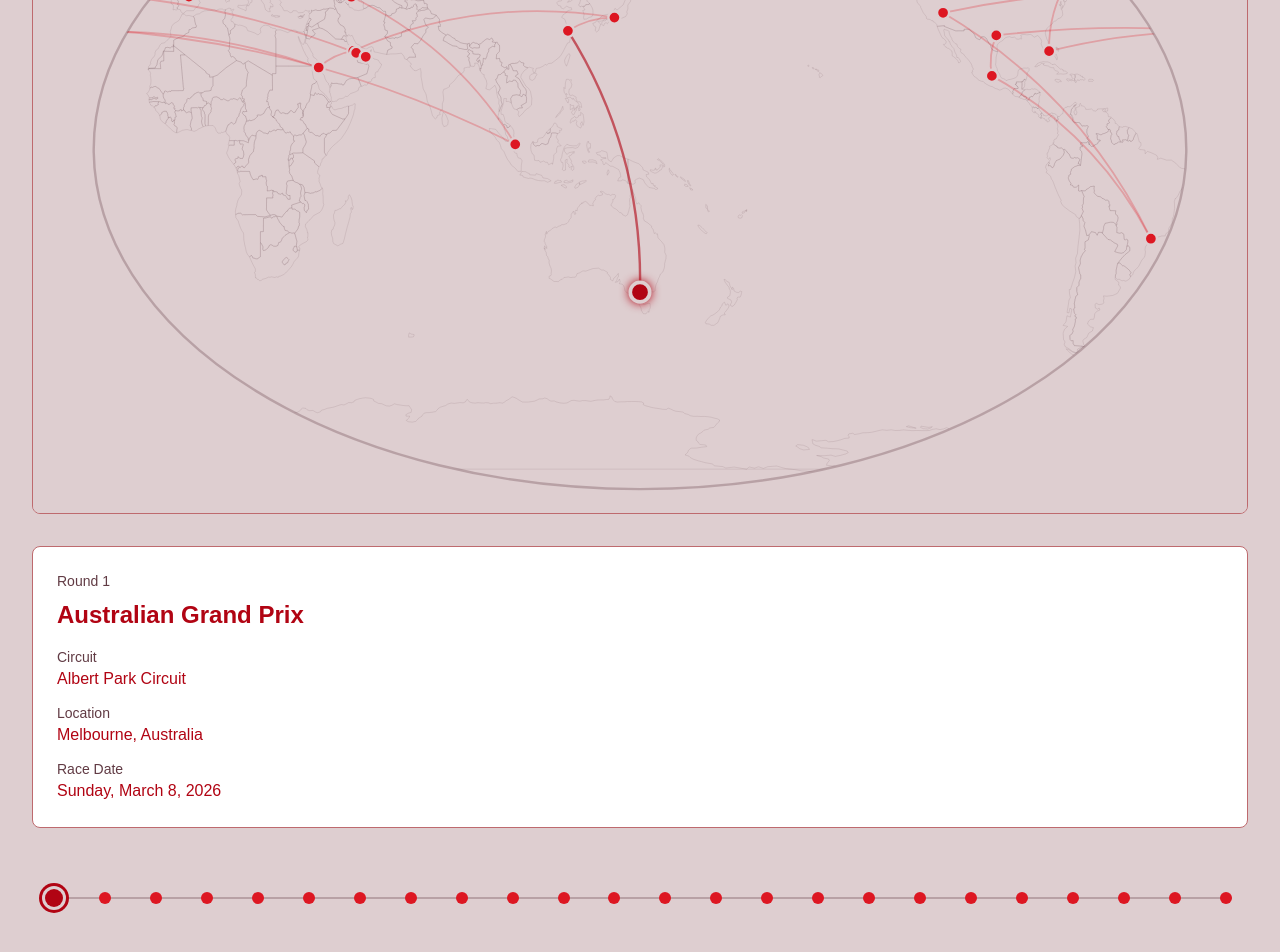
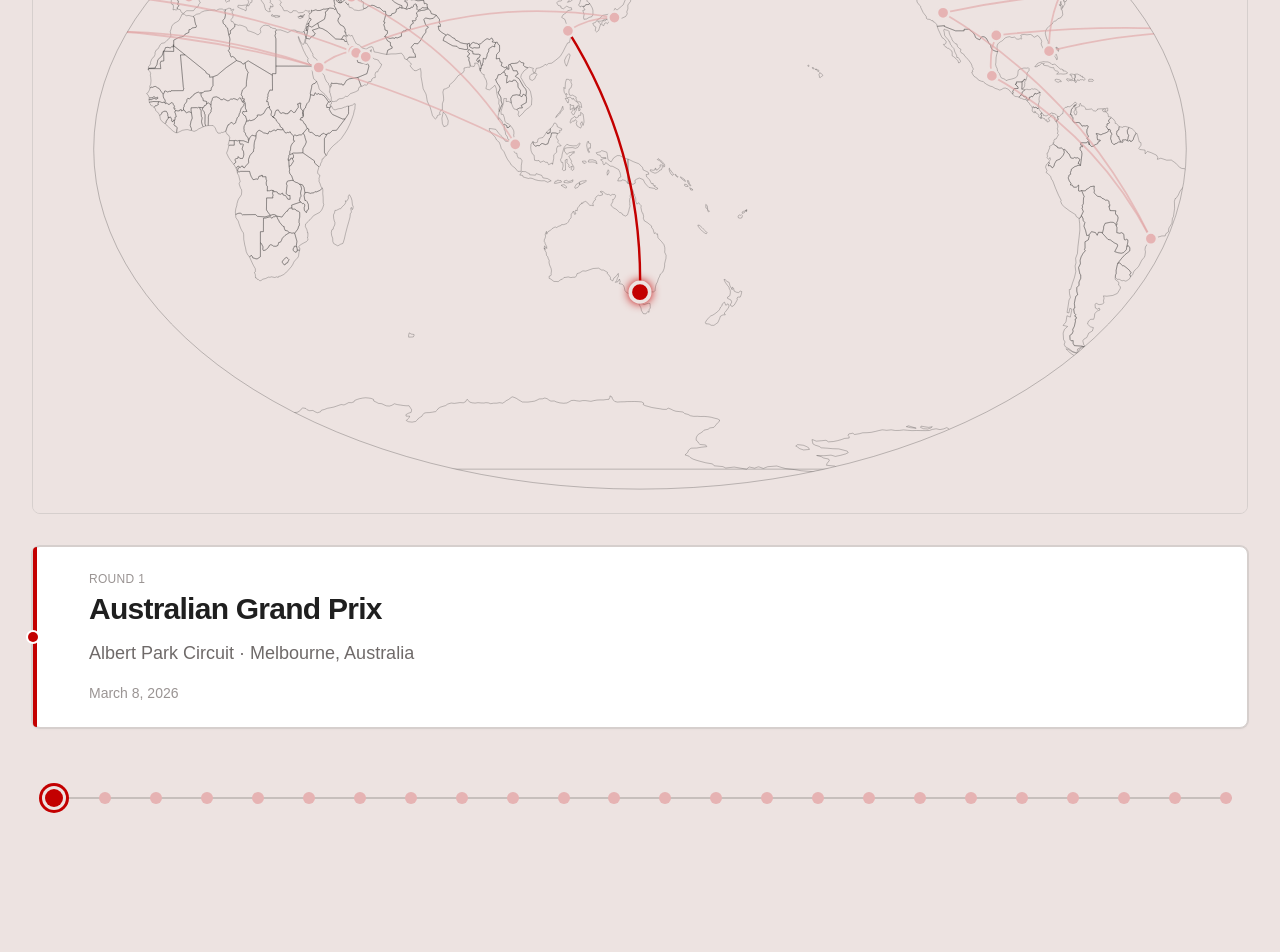
Before and after one commit to taylorbush35/f1-2026-calendar, a Next.js app: page / in a window 1280 px wide. Shown: the part 356-1308 px from the top of the page. After the commit the page ends 1224 px from the top, so only its background shows below. Built offline with nearby package versions, Linux system fonts and the light colour scheme.

Commit message:
Styling Updates for Map and Timeline Cards

```diff
--- a/src/app/globals.css
+++ b/src/app/globals.css
@@ -1,63 +1,83 @@
 @import "tailwindcss";
 
+/* ==========================================================================
+   F1 2026 — Final Color Token System
+   Use ONLY semantic tokens in components (no raw hex in JSX)
+   ========================================================================== */
+
 :root {
-  --background: #deced0;
-  --foreground: #171717;
-  --f1-primary: #b10413;
-  --f1-secondary: #dd1722;
-  --f1-secondary-2: #d44c5c;
-  --f1-accent: #be6a6e;
-  --f1-accent-2: #613b44;
-  --card-bg: #ffffff;
-  --card-border: #be6a6e;
-  --text-primary: #b10413;
-  --text-secondary: #613b44;
+  /* Backgrounds */
+  --bg-primary: #ede3e1; /* main page */
+  --bg-surface: #ffffff; /* cards/panels */
+  --bg-muted: #f6f0ef; /* subtle sections/hover fills */
+
+  /* Text */
+  --text-primary: #1f1f1f; /* near-black */
+  --text-secondary: #6f6a69; /* muted body */
+  --text-tertiary: #9a9493; /* labels/meta */
+
+  /* Borders / Structure */
+  --border-subtle: #d6cfcd; /* dividers */
+  --border-strong: #bfb7b5; /* active containers */
+
+  /* Accent (F1) */
+  --accent-primary: #c30000; /* F1 red (use sparingly) */
+  --accent-muted: #e6b3b3; /* inactive/adjacent states */
+
+  /* Map / Data */
+  --map-land: #cfc7c5; /* country outlines */
+  --map-outline: #1f1f1f; /* country boundary lines (charcoal) */
+  --map-graticule: #1f1f1f; /* globe outline (near-black) */
+  --map-arc-muted: #e2a3a3; /* non-active travel arcs */
+  --map-arc-active: #c30000; /* active travel arc */
 }
 
-.dark {
-  --background: #1a0f11;
-  --foreground: #deced0;
-  --f1-primary: #d44c5c;
-  --f1-secondary: #dd1722;
-  --f1-secondary-2: #b10413;
-  --f1-accent: #613b44;
-  --f1-accent-2: #be6a6e;
-  --card-bg: #2a1a1d;
-  --card-border: #613b44;
-  --text-primary: #d44c5c;
-  --text-secondary: #be6a6e;
+/* Optional: dark mode values (keep token names the same) */
+[data-theme="dark"] {
+  --bg-primary: #121212;
+  --bg-surface: #1a1a1a;
+  --bg-muted: #161616;
+
+  --text-primary: #f2f2f2;
+  --text-secondary: #b8b2b1;
+  --text-tertiary: #8e8a89;
+
+  --border-subtle: #2a2a2a;
+  --border-strong: #3a3a3a;
+
+  --accent-primary: #ff2a2a;
+  --accent-muted: #5a2a2a;
+
+  --map-land: #2e2e2e;
+  --map-outline: #e0e0e0; /* country boundary lines (light charcoal for dark mode) */
+  --map-graticule: #e0e0e0; /* globe outline (light for dark mode) */
+  --map-arc-muted: #6a3a3a;
+  --map-arc-active: #ff2a2a;
 }
 
 @theme inline {
-  --color-background: var(--background);
-  --color-foreground: var(--foreground);
-  --color-f1-primary: var(--f1-primary);
-  --color-f1-secondary: var(--f1-secondary);
-  --color-f1-secondary-2: var(--f1-secondary-2);
-  --color-f1-accent: var(--f1-accent);
-  --color-f1-accent-2: var(--f1-accent-2);
   --font-sans: var(--font-geist-sans);
   --font-mono: var(--font-geist-mono);
 }
 
 body {
-  background: var(--background);
-  color: var(--foreground);
+  background: var(--bg-primary);
+  color: var(--text-primary);
   font-family: Arial, Helvetica, sans-serif;
   transition: background-color 0.3s ease, color 0.3s ease;
 }
 
 .race-card {
-  border-color: var(--card-border);
-  background-color: var(--card-bg);
+  border-color: var(--border-subtle);
+  background-color: var(--bg-surface);
   box-shadow: 0 1px 2px 0 rgba(0, 0, 0, 0.05);
   transition: border-color 0.3s ease, background-color 0.3s ease, box-shadow 0.3s ease;
 }
 
 .race-card:hover {
-  box-shadow: 0 10px 15px -3px rgba(177, 4, 19, 0.1), 0 4px 6px -2px rgba(177, 4, 19, 0.05);
+  box-shadow: 0 10px 15px -3px rgba(195, 0, 0, 0.1), 0 4px 6px -2px rgba(195, 0, 0, 0.05);
 }
 
-.dark .race-card:hover {
-  box-shadow: 0 10px 15px -3px rgba(212, 76, 92, 0.2), 0 4px 6px -2px rgba(212, 76, 92, 0.1);
+[data-theme="dark"] .race-card:hover {
+  box-shadow: 0 10px 15px -3px rgba(255, 42, 42, 0.2), 0 4px 6px -2px rgba(255, 42, 42, 0.1);
 }
--- a/src/app/page.tsx
+++ b/src/app/page.tsx
@@ -5,7 +5,7 @@
 import ThemeToggle from "@/components/ThemeToggle";
 import GlobeMap from "@/components/GlobeMap";
 import SeasonTimeline from "@/components/SeasonTimeline";
-import RaceDetailPanel from "@/components/RaceDetailPanel";
+import RacePanel from "@/components/RacePanel";
 
 export default function Home() {
   // Step 2: Wire up selection state
@@ -21,7 +21,7 @@
   };
 
   return (
-    <div className="min-h-screen transition-colors duration-300" style={{ backgroundColor: "var(--background)" }}>
+    <div className="min-h-screen transition-colors duration-300" style={{ backgroundColor: "var(--bg-primary)" }}>
       <main className="mx-auto max-w-7xl px-4 py-8 sm:px-6 lg:px-8">
         {/* Header */}
         <div className="mb-8 flex flex-col justify-between gap-4 sm:flex-row sm:items-end">
@@ -43,7 +43,7 @@
         </div>
 
         {/* Hero: Globe/Map view */}
-        <div className="mb-8 overflow-hidden rounded-lg border transition-colors duration-300" style={{ borderColor: "var(--card-border)", minHeight: "600px" }}>
+        <div className="mb-8 overflow-hidden rounded-lg border transition-colors duration-300" style={{ borderColor: "var(--border-subtle)", minHeight: "600px" }}>
           <GlobeMap
             races={races2026}
             selectedRaceId={selectedRaceId}
@@ -51,9 +51,9 @@
           />
         </div>
 
-        {/* Detail panel */}
+        {/* Race panel */}
         <div className="mb-8">
-          <RaceDetailPanel race={selectedRace} />
+          <RacePanel race={selectedRace} />
         </div>
 
         {/* Timeline scrubber */}
--- a/src/components/GlobeMap.tsx
+++ b/src/components/GlobeMap.tsx
@@ -307,9 +307,9 @@
   }, [races]);
 
   return (
-    <div className="relative w-full" style={{ backgroundColor: "var(--background)" }}>
+    <div className="relative w-full" style={{ backgroundColor: "var(--bg-primary)" }}>
       {/* Zoom controls overlay */}
-      <div className="absolute right-4 top-4 z-10 flex flex-col gap-2 rounded-lg border p-2 transition-colors duration-300" style={{ backgroundColor: "var(--card-bg)", borderColor: "var(--card-border)" }}>
+      <div className="absolute right-4 top-4 z-10 flex flex-col gap-2 rounded-lg border p-2 transition-colors duration-300" style={{ backgroundColor: "var(--bg-surface)", borderColor: "var(--border-subtle)" }}>
         <button
           onClick={() => setZoomClamped(zoom + 0.2)}
           className="px-3 py-1 text-sm font-medium transition-colors duration-300 hover:opacity-80"
@@ -375,9 +375,9 @@
                     key={`${countryPath.id}-${index}-${xShift}`}
                     d={countryPath.path}
                     fill="none"
-                    stroke="var(--text-secondary)"
-                    strokeOpacity={0.12}
-                    strokeWidth={0.8}
+                    stroke="var(--map-outline)"
+                    strokeWidth={0.7}
+                    strokeOpacity={0.3}
                     className="transition-colors duration-300"
                   />
                 ))}
@@ -396,9 +396,9 @@
                       key={`${arc.fromRound}-${arc.toRound}-${xShift}`}
                       d={arc.path}
                       fill="none"
-                      stroke={isAdjacent ? "var(--f1-primary)" : "var(--f1-secondary)"}
+                      stroke={isAdjacent ? "var(--map-arc-active)" : "var(--map-arc-muted)"}
                       strokeWidth={isAdjacent ? 2 : 1.5}
-                      opacity={isAdjacent ? 0.6 : 0.25}
+                      opacity={isAdjacent ? 1 : 0.6}
                       className="transition-all duration-300"
                     />
                   );
@@ -422,12 +422,12 @@
                       cx={x}
                       cy={y}
                       r={isSelected ? 8 : 5}
-                      fill={isSelected ? "var(--f1-primary)" : "var(--f1-secondary)"}
-                      stroke="var(--background)"
+                      fill={isSelected ? "var(--accent-primary)" : "var(--accent-muted)"}
+                      stroke="var(--bg-primary)"
                       strokeWidth={isSelected ? 3 : 2}
                       className={isSelected ? "transition-all duration-300" : "transition-all duration-300 cursor-pointer"}
                       style={{
-                        filter: isSelected ? "drop-shadow(0 0 4px var(--f1-primary))" : "none",
+                        filter: isSelected ? "drop-shadow(0 0 4px var(--accent-primary))" : "none",
                       }}
                       onClick={() => onSelectRace?.(race.round)}
                       onPointerDown={(e) => e.stopPropagation()}
@@ -446,9 +446,10 @@
           rx={globeRadiusX}
           ry={globeRadiusY}
           fill="none"
-          stroke="var(--text-secondary)"
-          strokeWidth={2}
-          opacity={0.3}
+          stroke="var(--map-outline)"
+          strokeWidth={0.7}
+          strokeOpacity={0.3}
+          className="transition-colors duration-300"
         />
       </svg>
     </div>
--- a/src/components/RaceDetailPanel.tsx
+++ /dev/null
@@ -1,136 +0,0 @@
-"use client";
-
-import type { Race } from "@/types/race";
-
-interface RaceDetailPanelProps {
-  race: Race | null;
-}
-
-export default function RaceDetailPanel({ race }: RaceDetailPanelProps) {
-  if (!race) {
-    return (
-      <div
-        className="rounded-lg border p-6 transition-colors duration-300"
-        style={{
-          backgroundColor: "var(--card-bg)",
-          borderColor: "var(--card-border)",
-        }}
-      >
-        <p
-          className="text-center transition-colors duration-300"
-          style={{ color: "var(--text-secondary)" }}
-        >
-          Select a race to view details
-        </p>
-      </div>
-    );
-  }
-
-  const formatDate = (dateString: string): string => {
-    const [year, month, day] = dateString.split("-").map(Number);
-    const date = new Date(year, month - 1, day);
-    return date.toLocaleDateString("en-US", {
-      weekday: "long",
-      month: "long",
-      day: "numeric",
-      year: "numeric",
-    });
-  };
-
-  const isSprint = race.format === "sprint";
-
-  return (
-    <div
-      className="rounded-lg border p-6 transition-colors duration-300"
-      style={{
-        backgroundColor: "var(--card-bg)",
-        borderColor: "var(--card-border)",
-      }}
-    >
-      <div className="mb-4 flex items-start justify-between">
-        <div>
-          <div
-            className="mb-2 text-sm font-medium transition-colors duration-300"
-            style={{ color: "var(--text-secondary)" }}
-          >
-            Round {race.round}
-          </div>
-          <h2
-            className="text-2xl font-bold transition-colors duration-300"
-            style={{ color: "var(--text-primary)" }}
-          >
-            {race.raceName}
-          </h2>
-        </div>
-        {isSprint && (
-          <span
-            className="rounded-full px-3 py-1 text-xs font-medium text-white transition-colors duration-300"
-            style={{ backgroundColor: "var(--f1-secondary)" }}
-          >
-            Sprint
-          </span>
-        )}
-      </div>
-
-      <div className="space-y-3">
-        <div>
-          <p
-            className="text-sm font-medium transition-colors duration-300"
-            style={{ color: "var(--text-secondary)" }}
-          >
-            Circuit
-          </p>
-          <p
-            className="transition-colors duration-300"
-            style={{ color: "var(--text-primary)" }}
-          >
-            {race.circuitName}
-          </p>
-        </div>
-
-        <div>
-          <p
-            className="text-sm font-medium transition-colors duration-300"
-            style={{ color: "var(--text-secondary)" }}
-          >
-            Location
-          </p>
-          <p
-            className="transition-colors duration-300"
-            style={{ color: "var(--text-primary)" }}
-          >
-            {race.city && `${race.city}, `}
-            {race.country}
-          </p>
-        </div>
-
-        <div>
-          <p
-            className="text-sm font-medium transition-colors duration-300"
-            style={{ color: "var(--text-secondary)" }}
-          >
-            Race Date
-          </p>
-          <p
-            className="transition-colors duration-300"
-            style={{ color: "var(--text-primary)" }}
-          >
-            {formatDate(race.raceDate)}
-          </p>
-        </div>
-
-        {isSprint && (
-          <div
-            className="rounded-md px-3 py-2 transition-colors duration-300"
-            style={{
-              backgroundColor: "var(--f1-primary)",
-              color: "white",
-            }}
-          >
-            <p className="text-sm font-medium">Calendar intel: Sprint weekend format</p>
-          </div>
-        )}
-      </div>
-    </div>
-  );
-}
--- /dev/null
+++ b/src/components/RacePanel.tsx
@@ -0,0 +1,85 @@
+"use client";
+
+import type { Race } from "@/types/race";
+
+interface RacePanelProps {
+  race: Race | null;
+}
+
+export default function RacePanel({ race }: RacePanelProps) {
+  if (!race) {
+    return null;
+  }
+
+  const formatDate = (dateString: string): string => {
+    const [year, month, day] = dateString.split("-").map(Number);
+    const date = new Date(year, month - 1, day);
+    return date.toLocaleDateString("en-US", {
+      month: "long",
+      day: "numeric",
+      year: "numeric",
+    });
+  };
+
+  return (
+    <div
+      className="relative rounded-lg border px-8 py-6 transition-all duration-300 ease-out"
+      style={{
+        backgroundColor: "var(--bg-surface)",
+        borderColor: "var(--border-subtle)",
+        boxShadow: "0 0 0 1px var(--border-subtle), 0 1px 3px 0 rgba(0, 0, 0, 0.05)",
+      }}
+    >
+      {/* Left accent rail */}
+      <div
+        className="absolute left-0 top-0 bottom-0 w-1 rounded-l-lg transition-colors duration-300"
+        style={{ backgroundColor: "var(--accent-primary)" }}
+      />
+
+      {/* Connector dot */}
+      <div
+        className="absolute left-0 top-1/2 -translate-x-1/2 -translate-y-1/2 h-2.5 w-2.5 rounded-full transition-colors duration-300"
+        style={{
+          backgroundColor: "var(--accent-primary)",
+          boxShadow: "0 0 0 2px var(--bg-surface)",
+        }}
+      />
+
+      {/* Content */}
+      <div className="relative pl-6">
+        {/* Round label */}
+        <div
+          className="mb-1 text-xs font-medium uppercase tracking-wide transition-colors duration-300"
+          style={{ color: "var(--text-tertiary)" }}
+        >
+          Round {race.round}
+        </div>
+
+        {/* Headline */}
+        <h2
+          className="mb-3 text-3xl font-bold tracking-tight transition-colors duration-300"
+          style={{ color: "var(--text-primary)" }}
+        >
+          {race.raceName}
+        </h2>
+
+        {/* Subhead: Circuit · Location */}
+        <p
+          className="mb-4 text-lg transition-colors duration-300"
+          style={{ color: "var(--text-secondary)" }}
+        >
+          {race.circuitName} · {race.city && `${race.city}, `}
+          {race.country}
+        </p>
+
+        {/* Date */}
+        <p
+          className="text-sm transition-colors duration-300"
+          style={{ color: "var(--text-tertiary)" }}
+        >
+          {formatDate(race.raceDate)}
+        </p>
+      </div>
+    </div>
+  );
+}
--- a/src/components/SeasonTimeline.tsx
+++ b/src/components/SeasonTimeline.tsx
@@ -14,7 +14,7 @@
   onSelectRace,
 }: SeasonTimelineProps) {
   return (
-    <div className="w-full py-8" style={{ backgroundColor: "var(--background)" }}>
+    <div className="w-full py-8" style={{ backgroundColor: "var(--bg-primary)" }}>
       <div className="relative mx-auto max-w-7xl px-4">
         {/* Timeline line */}
         <div
@@ -37,11 +37,11 @@
                   className="h-3 w-3 rounded-full transition-all duration-300"
                   style={{
                     backgroundColor: isSelected
-                      ? "var(--f1-primary)"
-                      : "var(--f1-secondary)",
+                      ? "var(--accent-primary)"
+                      : "var(--accent-muted)",
                     transform: isSelected ? "scale(1.5)" : "scale(1)",
                     boxShadow: isSelected
-                      ? "0 0 0 2px var(--background), 0 0 0 4px var(--f1-primary)"
+                      ? "0 0 0 2px var(--bg-primary), 0 0 0 4px var(--accent-primary)"
                       : "none",
                   }}
                 />
--- a/src/components/ThemeToggle.tsx
+++ b/src/components/ThemeToggle.tsx
@@ -10,7 +10,7 @@
       onClick={toggleTheme}
       className="rounded-full p-2 transition-colors hover:bg-opacity-80"
       style={{
-        backgroundColor: theme === "light" ? "#b10413" : "#d44c5c",
+        backgroundColor: "var(--accent-primary)",
         color: "white",
       }}
       aria-label="Toggle theme"
--- a/src/components/calendar/RaceCard.tsx
+++ b/src/components/calendar/RaceCard.tsx
@@ -24,7 +24,7 @@
       {/* Hover intel breadcrumb */}
       <div
         className="absolute left-0 right-0 top-0 rounded-t-lg px-4 py-2 text-xs text-white opacity-0 transition-opacity duration-300 group-hover:opacity-100"
-        style={{ backgroundColor: "var(--f1-primary)" }}
+        style={{ backgroundColor: "var(--accent-primary)" }}
       >
         Calendar intel: {race.country}
         {race.format === "sprint" && " • Sprint weekend"}
@@ -42,7 +42,7 @@
           {race.format === "sprint" && (
             <span
               className="rounded-full px-3 py-1 text-xs font-medium text-white transition-colors duration-300"
-              style={{ backgroundColor: "var(--f1-secondary)" }}
+              style={{ backgroundColor: "var(--accent-primary)" }}
             >
               Sprint
             </span>
--- a/src/contexts/ThemeContext.tsx
+++ b/src/contexts/ThemeContext.tsx
@@ -25,8 +25,7 @@
 
   useEffect(() => {
     if (mounted) {
-      document.documentElement.classList.remove("light", "dark");
-      document.documentElement.classList.add(theme);
+      document.documentElement.setAttribute("data-theme", theme);
       localStorage.setItem("theme", theme);
     }
   }, [theme, mounted]);
```
